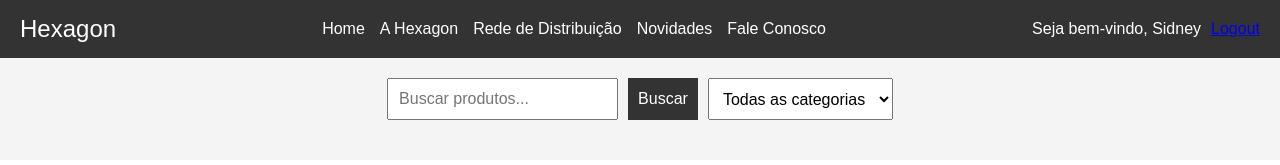
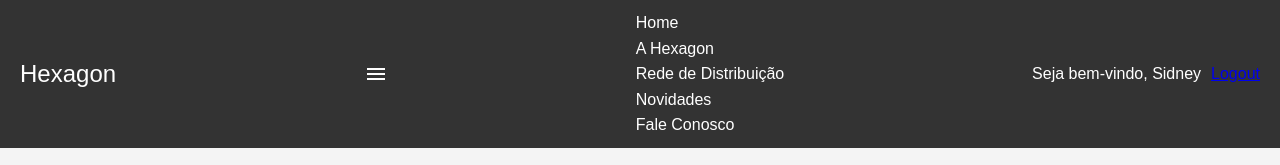
Before and after one commit to JhonatanHermes/Hexagon-E-commerce, a plain HTML site: page index.html in a window 1280 px wide. Shown: the top 165 px of the page. Drawn offline with nearby package versions, Linux system fonts and the light colour scheme.

Commit message:
Update index.html

```diff
--- a/index.html
+++ b/index.html
@@ -5,14 +5,16 @@
     <meta name="viewport" content="width=device-width, initial-scale=1.0">
     <title>Hexagon E-commerce</title>
     <link rel="stylesheet" href="style.css">
+    <link rel="stylesheet" href="https://fonts.googleapis.com/css2?family=Material+Symbols+Outlined:opsz,wght,FILL,GRAD@20..48,100..700,0..1,-50..200" />
 </head>
 <body>
 
-    <!-- Header com links de navegação -->
+    <!-- Header com logo e menu hambúrguer -->
     <header>
         <div class="logo">Hexagon</div>
+        <span id="burguer" class="material-symbols-outlined" onclick="clickMenu()">menu</span>
         <nav>
-            <ul>
+            <ul id="itens">
                 <li><a href="#home">Home</a></li>
                 <li><a href="#hexagon">A Hexagon</a></li>
                 <li><a href="#rede">Rede de Distribuição</a></li>
@@ -73,6 +75,28 @@
         <p>Hexagon 2024 - Todos os direitos reservados.</p>
     </footer>
 
-    <script src="app.js"></script>
+    <script>
+        function mudouTamanho() {
+            const itens = document.getElementById('itens');
+            if (window.innerWidth >= 768) {
+                itens.style.display = 'block';
+            } else {
+                itens.style.display = 'none';
+            }
+        }
+
+        function clickMenu() {
+            const itens = document.getElementById('itens');
+            if (itens.style.display === 'block') {
+                itens.style.display = 'none';
+            } else {
+                itens.style.display = 'block';
+            }
+        }
+
+        window.addEventListener('resize', mudouTamanho);
+        window.addEventListener('load', mudouTamanho);
+    </script>
+
 </body>
 </html>
```
